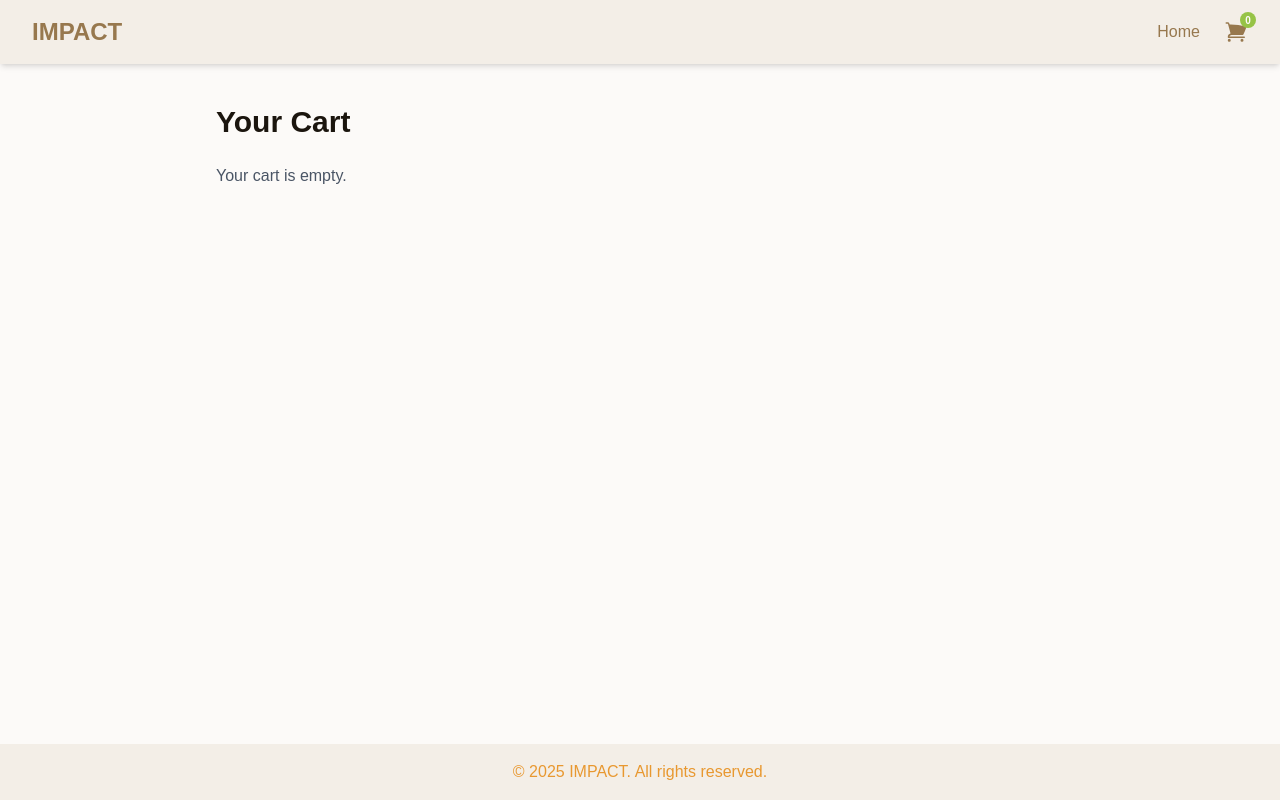
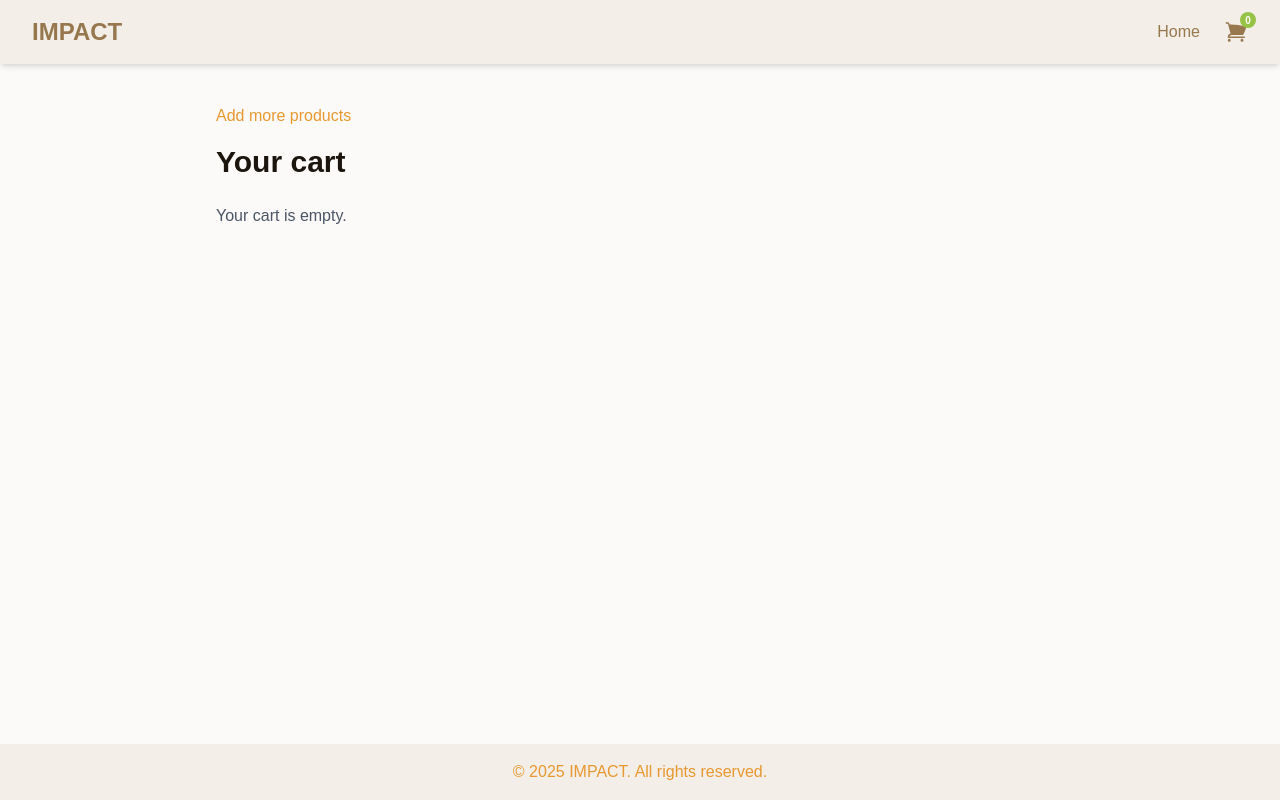
Before and after one commit to upesic/ecommerce-challenge, a Next.js app: page /cart in a window 1280 px wide. Built offline with nearby package versions, Linux system fonts and the light colour scheme.

Commit message:
minor content fix

```diff
--- a/app/cart/page.tsx
+++ b/app/cart/page.tsx
@@ -3,6 +3,7 @@
 import CartProduct from '@/components/CartProduct';
 import Spinner from '@/components/Spinner';
 import { useCart } from '@/context/CartContext';
+import Link from 'next/link';
 
 export default function CartPage() {
   const { items, isLoaded } = useCart();
@@ -14,7 +15,8 @@ export default function CartPage() {
 
   return (
     <main className="max-w-4xl mx-auto px-6 py-10">
-      <h1 className="text-3xl font-bold mb-6">Your Cart</h1>
+      <Link href="/" className="text-primary hover:underline">Add more products</Link>
+      <h1 className="text-3xl font-bold mb-6 mt-4">Your cart</h1>
       {items.length === 0 ? (
         <p className="text-text-secondary">Your cart is empty.</p>
       ) : (
--- a/app/category/[categoryName]/page.tsx
+++ b/app/category/[categoryName]/page.tsx
@@ -14,7 +14,7 @@ export default async function CategoryPage({ params }: Params) {
     return (
       <main className="max-w-6xl mx-auto px-6 py-10">
         <div className="mb-8">
-          <Link href="/" className="text-primary hover:underline">Back to Main Page</Link>
+          <Link href="/" className="text-primary hover:underline">Back to main page</Link>
           <h1 className="text-3xl font-bold mt-4 capitalize">{decodeURIComponent(categoryName)}</h1>
           <p className="text-secondary mt-1">{products.length} products</p>
         </div>
--- a/components/CategoryList.tsx
+++ b/components/CategoryList.tsx
@@ -8,7 +8,7 @@ export default async function CategoryList() {
 
     return (
       <section className="w-full max-w-6xl mx-auto">
-        <h2 className="text-2xl font-bold mb-6">Explore by Category</h2>
+        <h2 className="text-2xl font-bold mb-6">Explore by category</h2>
         <div className="grid grid-cols-1 sm:grid-cols-2 md:grid-cols-4 gap-6">
           {categories.map((cat, index) => (
             <CategoryItem key={cat} name={cat} priority={index === 0} />
--- a/components/Header.tsx
+++ b/components/Header.tsx
@@ -10,7 +10,7 @@ export default function Header() {
   const count = getTotalCount();
   return (
     <header className="bg-background-secondary flex justify-between items-center px-8 py-4 shadow-md text-secondary">
-      <div className="text-2xl font-bold">IMPACT</div>
+      <Link href="/" className="text-2xl font-bold">IMPACT</Link>
       <nav className="flex gap-6 items-center">
         <Link href="/" className="hover:underline">Home</Link>
         <Link href="/cart" className="relative">
```
